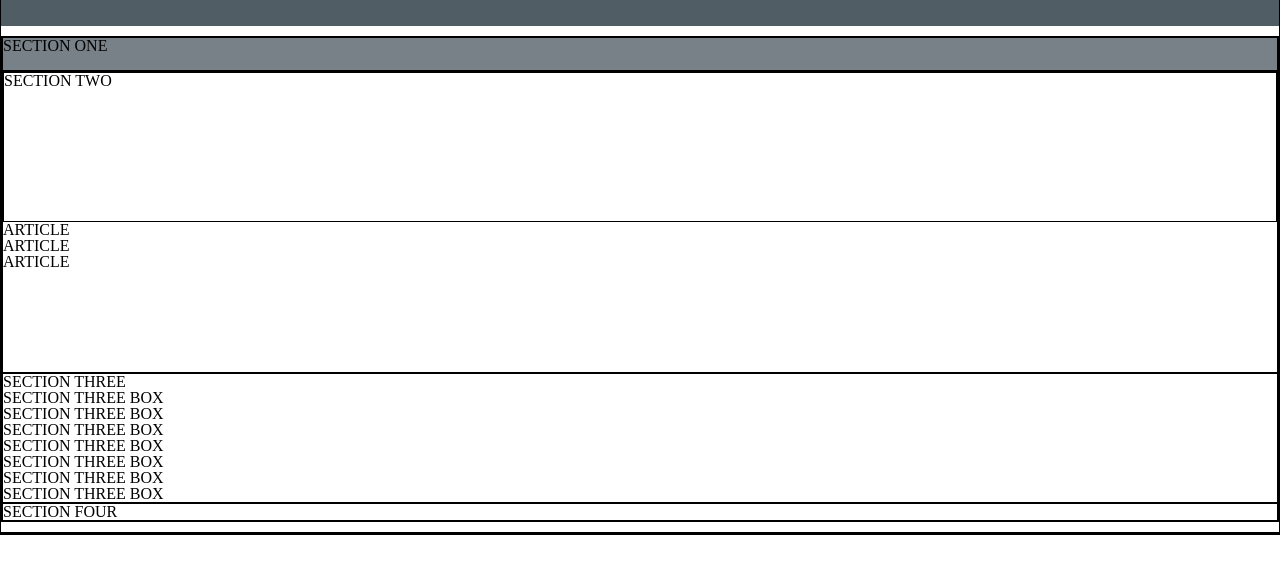
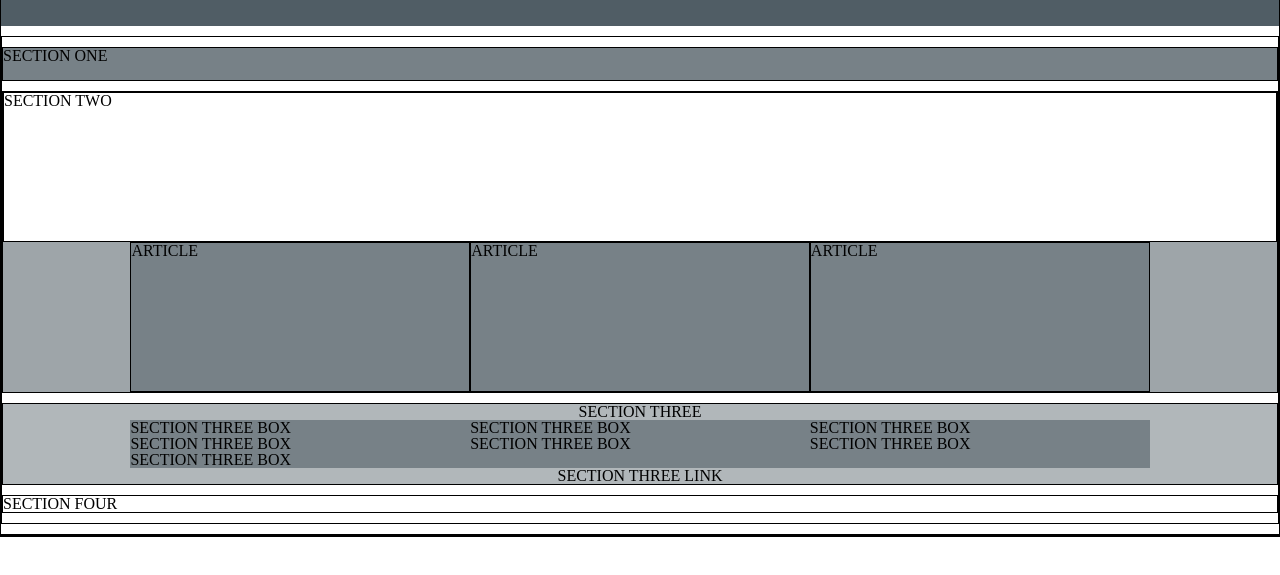
Before and after one commit to SofiBretz/Design-your-own-grid-based-framework, a plain HTML site: page index.html in a window 1280 px wide. Shown: the part 75-650 px from the top of the page. Drawn offline with Linux system fonts and the light colour scheme.

Commit message:
added third and four section html structure

```diff
--- a/css/index.scss
+++ b/css/index.scss
@@ -57,6 +57,11 @@ body {
   border: solid black 1px;
 }
 
+a {
+  text-decoration: none;
+  color: black;
+}
+
 header {
   height: 100px;
   background-color: #505d65;
@@ -69,18 +74,14 @@ header {
     border: solid black 1px;
   }
 
-  a {
-    text-decoration: none;
-    color: black;
-  }
 }
 
 .header_logo {
-  border: solid black 1px;
+  border: $black_border;
 }
 
 .header_list  {
-  border: solid black 1px;
+  border: $black_border;
 
   ul {
     display: flex;
@@ -90,9 +91,13 @@ header {
 
 
 main {
-  border: solid black 1px;
+  border: $black_border;
   margin-top: 10px;
   margin-bottom: 10px;
+
+  section {
+    margin: 20px 0px;
+  }
 
   #sectionOne {
     border: $black_border;
@@ -103,21 +108,61 @@ main {
     border: $black_border;
     display: grid;
     grid-template-rows: 150px 150px;
-    grid-template-columns: 1fr 1fr 1fr;
+    grid-template-columns: 1fr;
   }
 
-  .sectionTwoTop {
+  .sectionTwoUp {
     display: grid;
-    grid-column: 1/4;
+    grid-column: 1 / 4;
     border: $black_border;
   }
 
+  .sectionTwoArticle {
+    border: $black_border;
+  }
+
+  .sectionTwoDown {
+    display: flex;
+    justify-content: center;
+    background-color: #9ea5a9;
+  }
+
+  .articleWrapper {
+    display: grid;
+    grid-template-rows: 1fr;
+    grid-template-columns: 1fr 1fr 1fr;
+    width: 80%;
+    background-color: #778187;
+  }
+
+
   #sectionThree {
+    display: grid;
+    grid-template-rows: 1fr 3fr 1fr;
     border: $black_border;
+    background-color: #b1b7ba;
+
+    .sectionThreeTitle {
+      display: flex;
+      justify-content: center;
+    }
+
+    #sectionThreeBoxes {
+      display: flex;
+      justify-content: center;
+    }
+
+    .sectionThreeBottom {
+      display: flex;
+      justify-content: center;
+    }
   }
 
   #sectionFour {
     border: $black_border;
+    display: grid;
+    grid-template-rows: 1fr 2fr 2fr;
+    grid-template-columns: 1fr;
   }
 }
 
--- a/index.html
+++ b/index.html
@@ -35,12 +35,14 @@
     </section>
 
     <section id="sectionTwo">
-      <div class="sectionTwoTop">
+
+      <div class="sectionTwoUp">
         <h2>SECTION TWO</h2>
         <p></p>
       </div>
 
       <div class="sectionTwoDown">
+        <div class="articleWrapper">
           <article class="sectionTwoArticle">
             ARTICLE
           </article>
@@ -53,11 +55,16 @@
             ARTICLE
           </article>
         </div>
+      </div>
     </section>
 
     <section id="sectionThree">
+      <div class="sectionThreeTitle">
         <h2>SECTION THREE</h2>
+      </div>
 
+      <div id="sectionThreeBoxes">
+        <div class="articleWrapper">
           <div class="sectionThreeBox">
             SECTION THREE BOX
           </div>
@@ -85,13 +92,22 @@
           <div class="sectionThreeBox">
             SECTION THREE BOX
           </div>
+        </div>
+      </div>
 
-      <a href="#"></a>
+      <div class="sectionThreeBottom">
+        <a href="#">SECTION THREE LINK</a>
+      </div>
+
     </section>
 
     <section id="sectionFour">
+      <div class="sectionFourTitle">
       <h2>SECTION FOUR</h2>
+    </div>
 
+    <div id="sectionFourBoxes">
+      <div class="sectionFourBoxWrapper">
         <article class="sectionFourBox">
 
         </article>
@@ -107,10 +123,15 @@
         <article class="sectionFourBox">
 
         </article>
+      </div>
+    </div>
 
+    <div class="sectionFourBottom">
       <a href="#"></a>
       <p></p>
       <a href="#"></a>
+    </div>
+
     </section>
   </main>
 
```
Also changed, not shown: css/index.css, 1 other file. Lines whose indentation alone changed are shown as unchanged.
